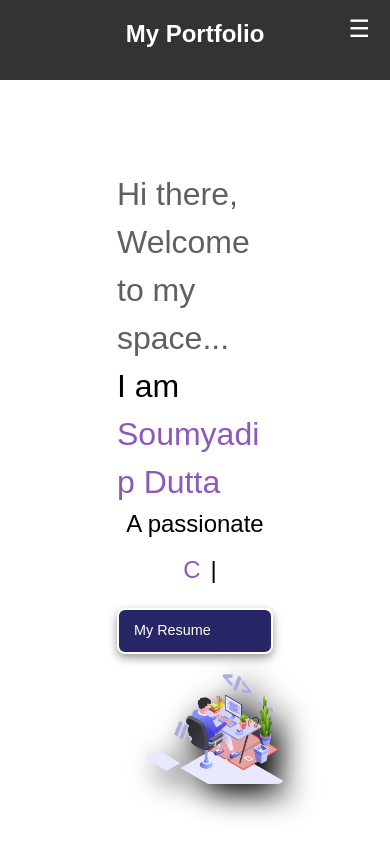
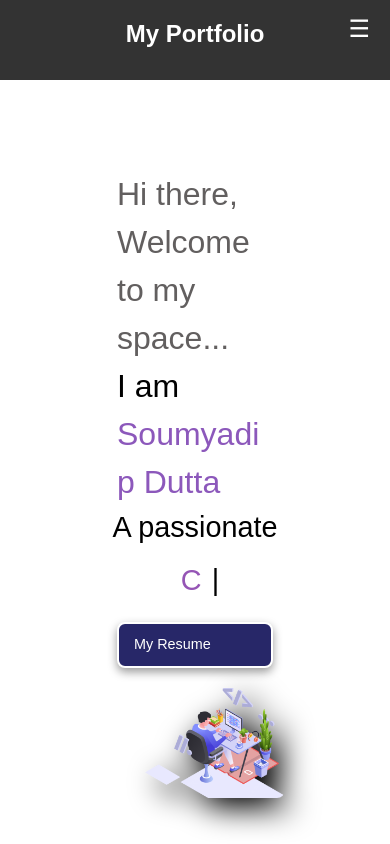
Before and after one commit to soumyadipdutta-cse/temp, a plain HTML site: page index.html in a window 390 px wide. Shown: the top 844 px of the page. Drawn offline with nearby package versions, Linux system fonts and the light colour scheme.

Commit message:
Update style3.css

```diff
--- a/style3.css
+++ b/style3.css
@@ -14,21 +14,22 @@ body {
 .passionate-text {
     display: flex;
     align-items: center;
-    font-size: 2rem;
+    justify-content: center;
+    font-size: 2rem; /* Keep the font size consistent */
     gap: 10px;
-    justify-content: left;
-    min-height: 50px;
-    /* Ensures the section doesn't shift */
+    min-height: 50px; /* Ensures text height remains stable */
+    white-space: nowrap; /* Prevents text from breaking awkwardly */
 }
 
 #element {
     display: inline-block;
-    min-width: fit-content; /* Allow text to expand */
+    min-width: 200px; /* Ensures enough space for text */
     max-width: 100%;
-    word-wrap: break-word; /* Allow words to break if needed */
-    overflow-wrap: break-word;
     text-align: left;
+    overflow: hidden;
+    text-overflow: ellipsis;
 }
+
 
 .nav-active {
     display: flex !important;
@@ -92,6 +93,21 @@ body {
         text-align: center;
     }
 }
+
+@media (max-width: 480px) {
+    .passionate-text {
+        flex-wrap: wrap; /* Allows text to break if needed */
+        font-size: 1.8rem; /* Reduce slightly only for extra small screens */
+        text-align: center;
+    }
+
+    #element {
+        min-width: auto; /* Let text adjust dynamically */
+        max-width: 100%;
+        white-space: normal; /* Ensures wrapping instead of being cut */
+    }
+}
+
 
 /* Responsive Design */
 @media (max-width: 768px) {
```
